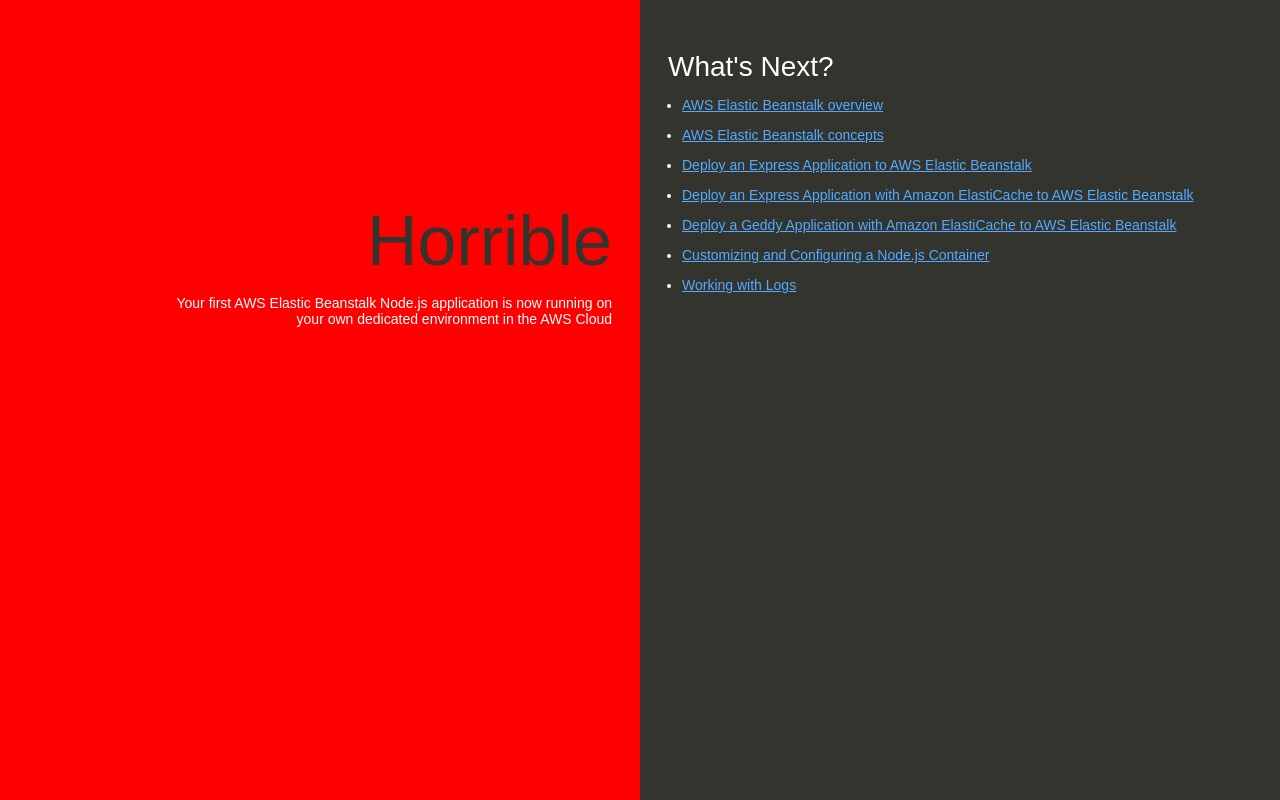
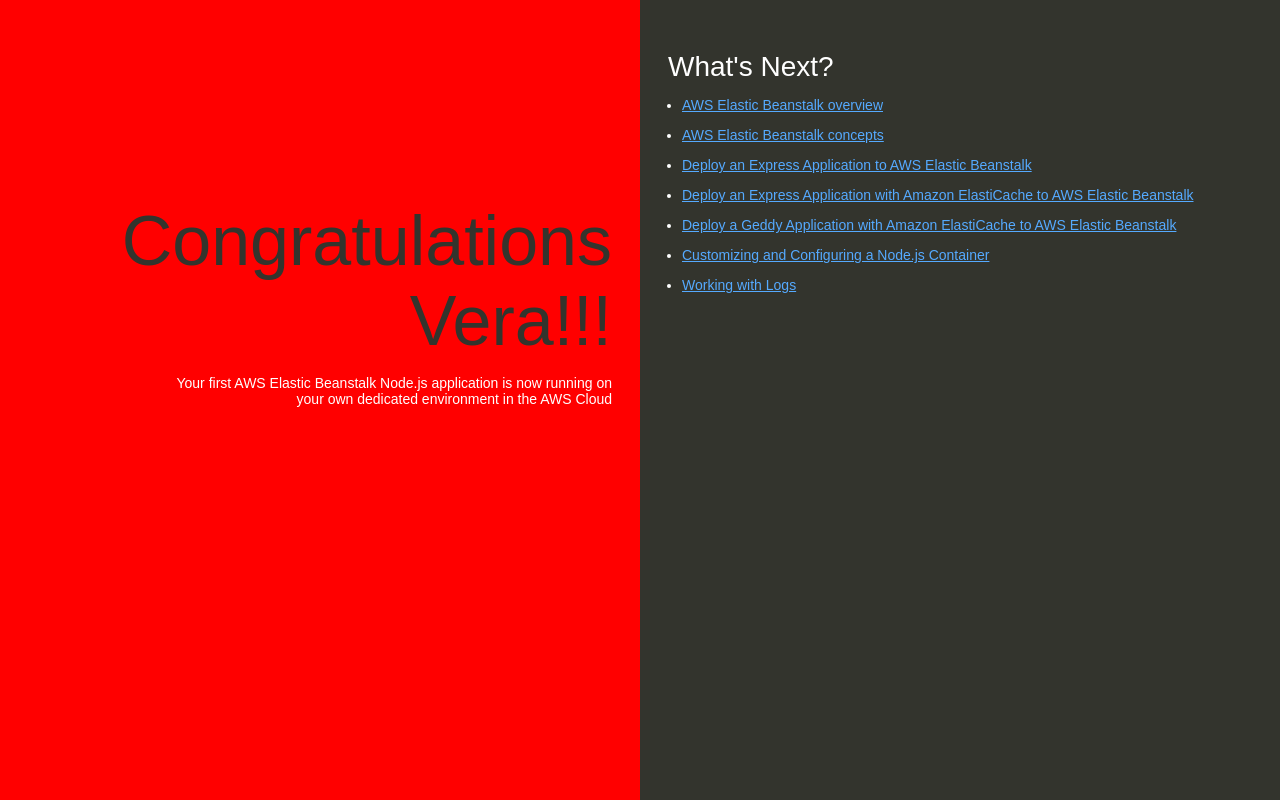
Before and after one commit to sneedvera/awsdevopsprocodecommit, a website: page index.html in a window 1280 px wide. Drawn offline with Linux system fonts and the light colour scheme.

Commit message:
Changed Horrible to Congratulations Vera

```diff
--- a/index.html
+++ b/index.html
@@ -74,7 +74,7 @@
   </head>
   <body>
     <div class="textColumn">
-      <h1>Horrible</h1>
+      <h1>Congratulations Vera!!!</h1>
       <p>Your first AWS Elastic Beanstalk Node.js application is now running on your own dedicated environment in the AWS Cloud</p>
     </div>
     <div class="linksColumn">
```
